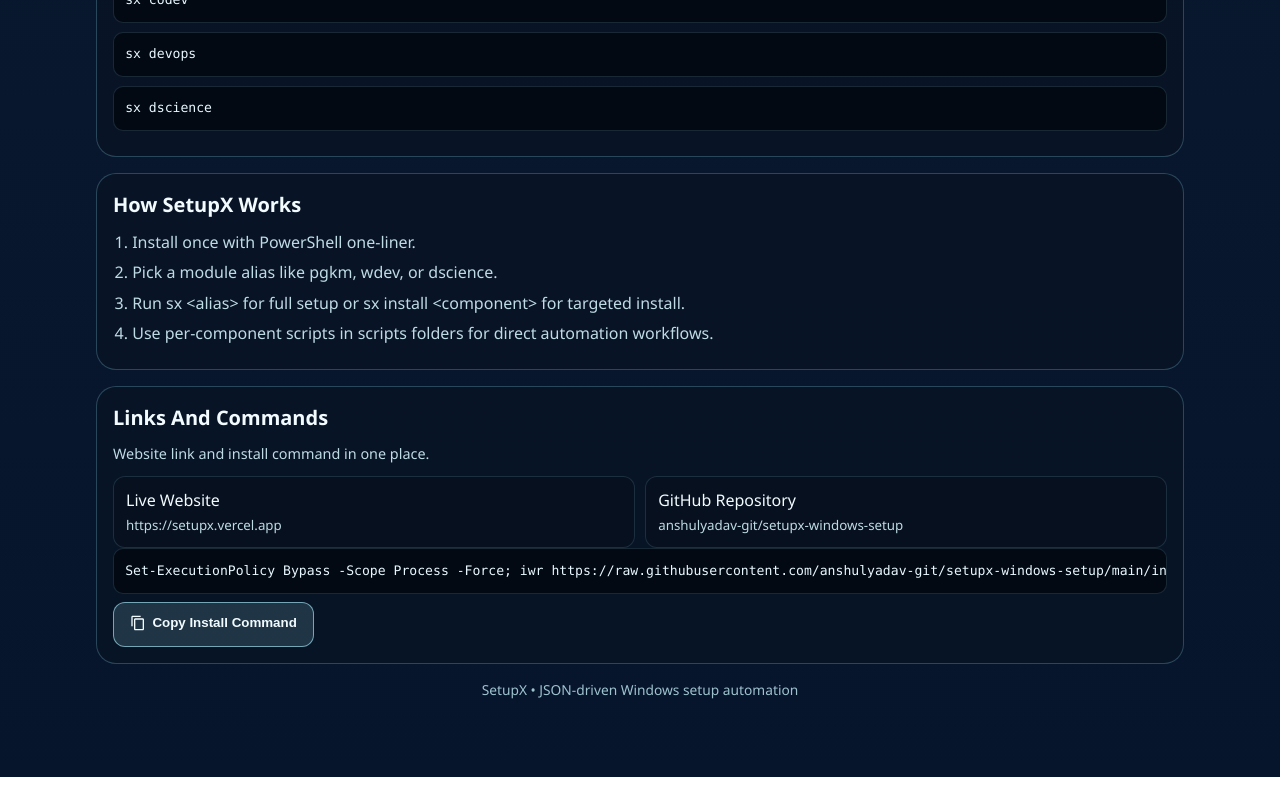
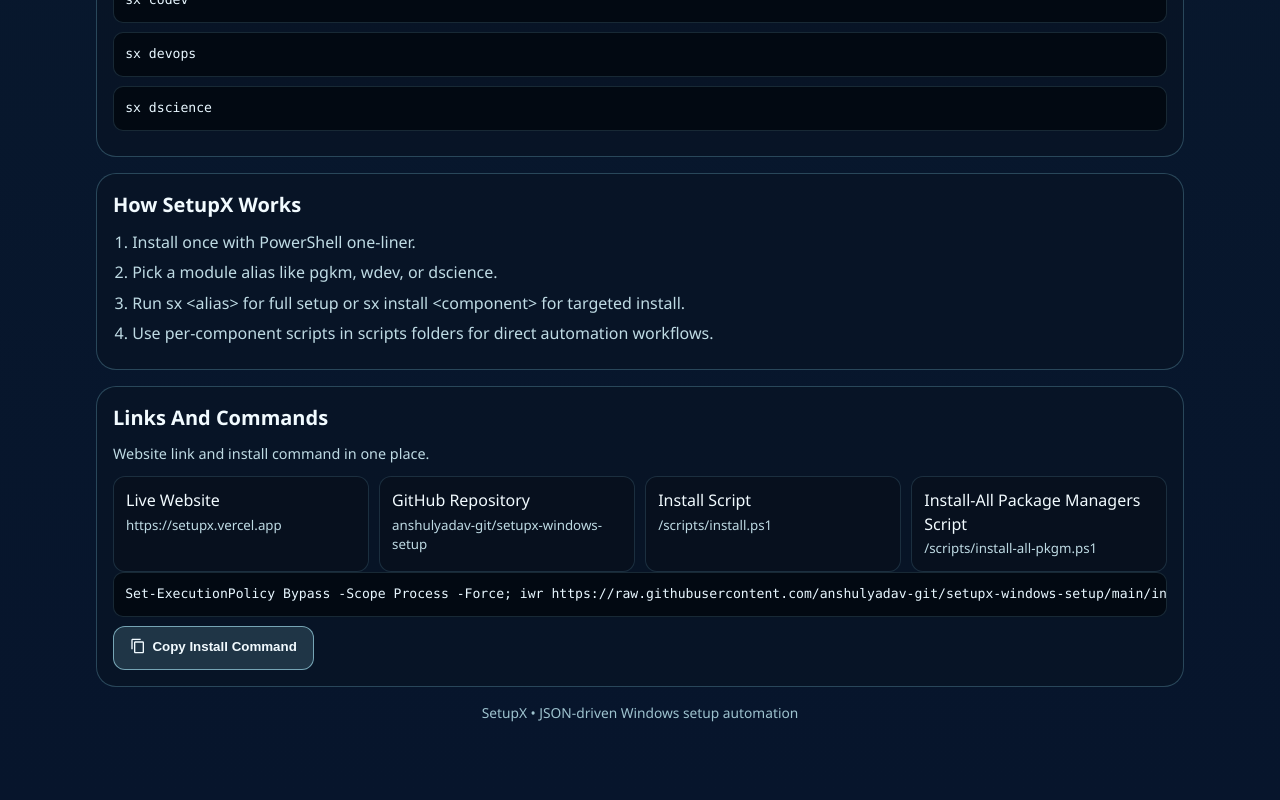
Before and after one commit to anshulyadav32/setupx-windows-setup, a React (Vite) app in the folder website/: page / in a window 1280 px wide. Shown: the part 3071-3871 px from the top of the page. Before the commit the page ends 3848 px from the top, so only its background shows below. Built offline with nearby package versions, Linux system fonts and the light colour scheme.

Commit message:
feat: add downloadable install scripts and website links

```diff
--- a/website/src/App.jsx
+++ b/website/src/App.jsx
@@ -255,6 +255,14 @@
           >
             <span>GitHub Repository</span>
             <small>anshulyadav-git/setupx-windows-setup</small>
+          </a>
+          <a className="module-page-link" href="/scripts/install.ps1" target="_blank" rel="noreferrer">
+            <span>Install Script</span>
+            <small>/scripts/install.ps1</small>
+          </a>
+          <a className="module-page-link" href="/scripts/install-all-pkgm.ps1" target="_blank" rel="noreferrer">
+            <span>Install-All Package Managers Script</span>
+            <small>/scripts/install-all-pkgm.ps1</small>
           </a>
         </div>
         <div className="command-list">
```
Also changed, not shown: 2 other files (tests, documents, lock files or other folders).
